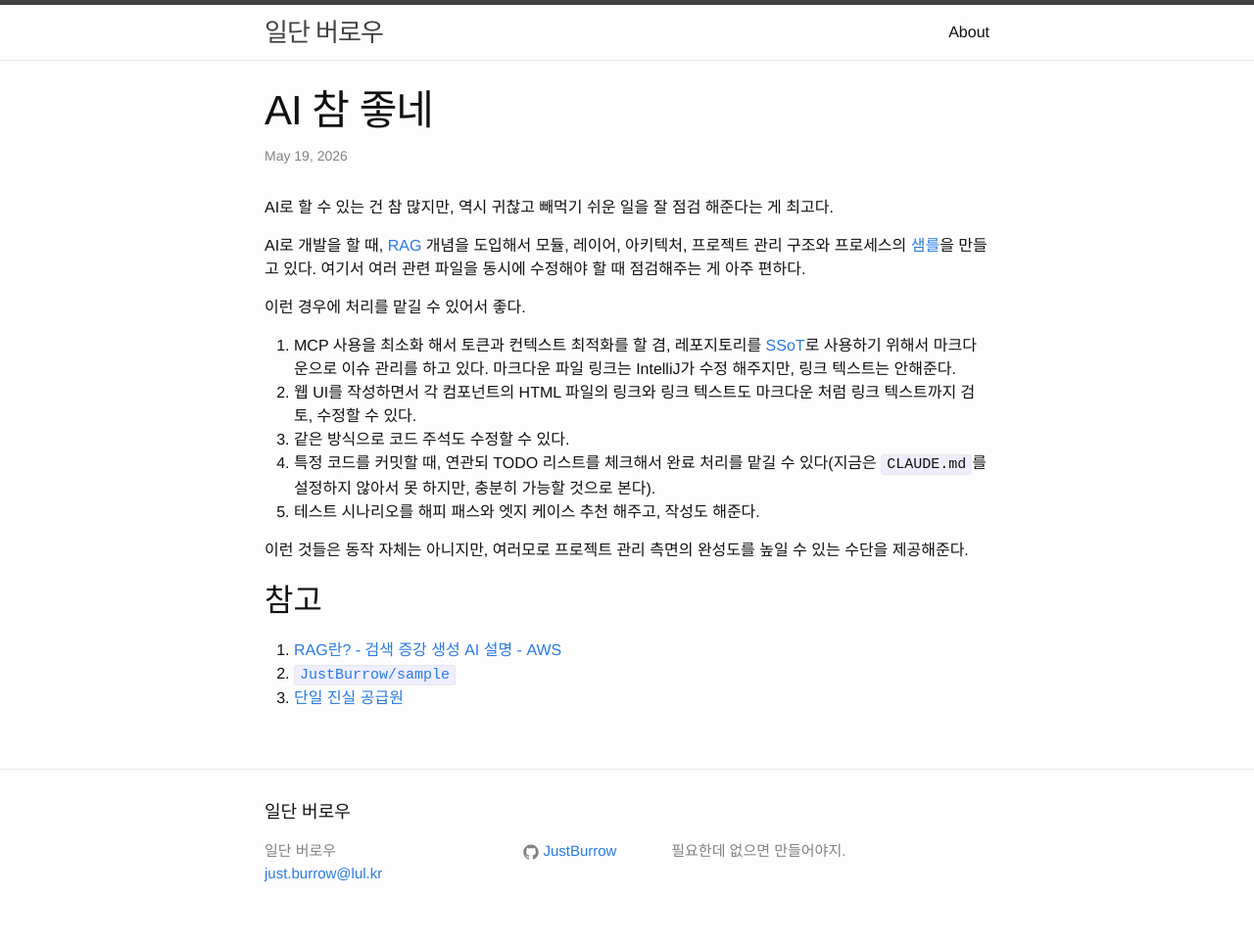
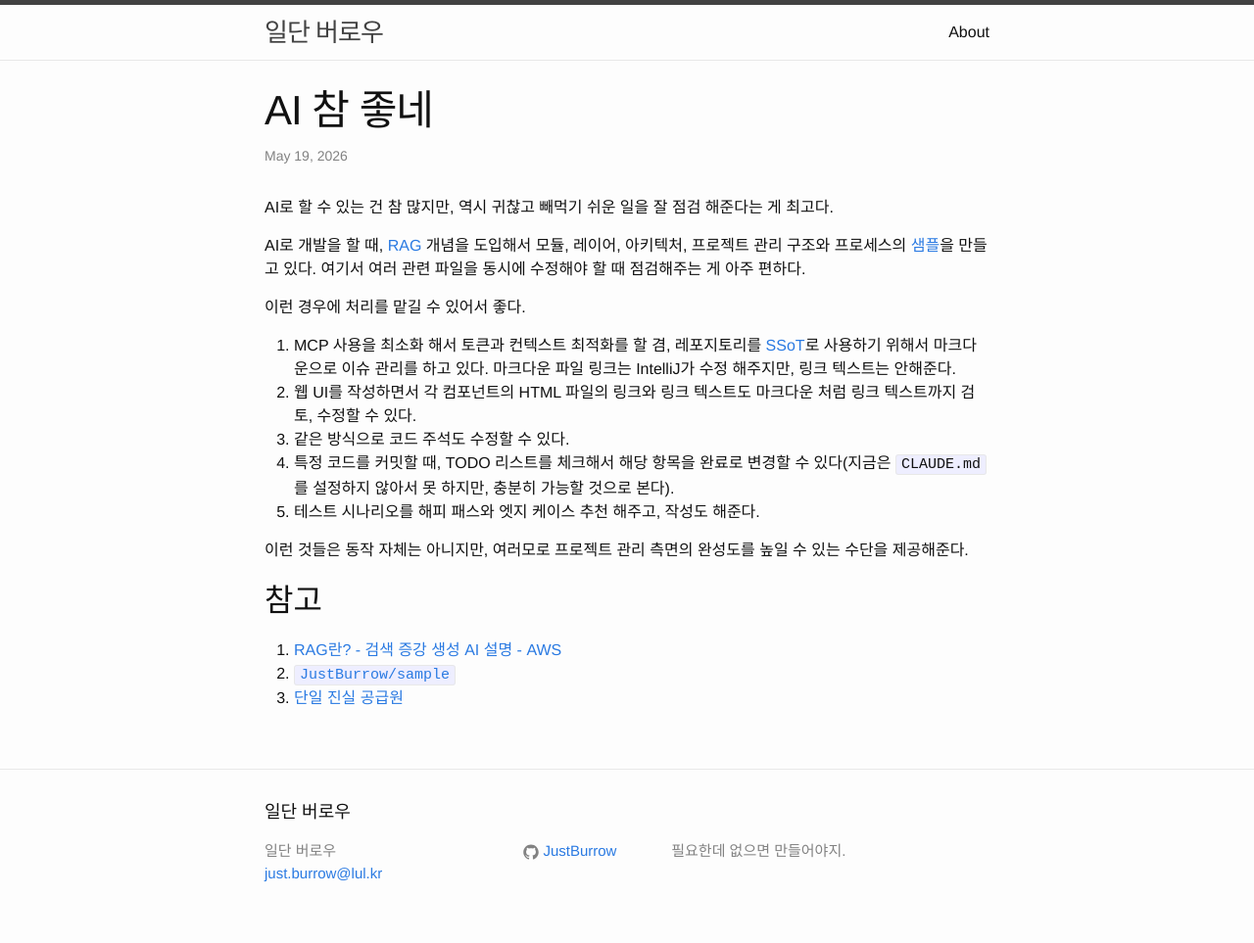
Before and after one commit to JustBurrow/JustBurrow.github.io, a Jekyll site: the page built from _posts/2026-05-19-ai-is-good.md, in a window 1280 px wide. Shown: the whole page at 98% size. Built offline with Jekyll 4.4.1, drawn with Linux system fonts in a browser that asks for light colours.

Commit message:
✏️ 오타 수정.

```diff
--- a/_posts/2026-05-19-ai-is-good.md
+++ b/_posts/2026-05-19-ai-is-good.md
@@ -5,14 +5,14 @@ title: "AI 참 좋네"
 
 AI로 할 수 있는 건 참 많지만, 역시 귀찮고 빼먹기 쉬운 일을 잘 점검 해준다는 게 최고다.
 
-AI로 개발을 할 때, [RAG][1] 개념을 도입해서 모듈, 레이어, 아키텍처, 프로젝트 관리 구조와 프로세스의 [샘를][2]을 만들고 있다. 여기서 여러 관련 파일을 동시에 수정해야 할 때 점검해주는 게 아주 편하다.
+AI로 개발을 할 때, [RAG][1] 개념을 도입해서 모듈, 레이어, 아키텍처, 프로젝트 관리 구조와 프로세스의 [샘플][2]을 만들고 있다. 여기서 여러 관련 파일을 동시에 수정해야 할 때 점검해주는 게 아주 편하다.
 
 이런 경우에 처리를 맡길 수 있어서 좋다.
 
 1. MCP 사용을 최소화 해서 토큰과 컨텍스트 최적화를 할 겸, 레포지토리를 [SSoT][3]로 사용하기 위해서 마크다운으로 이슈 관리를 하고 있다. 마크다운 파일 링크는 IntelliJ가 수정 해주지만, 링크 텍스트는 안해준다.
 2. 웹 UI를 작성하면서 각 컴포넌트의 HTML 파일의 링크와 링크 텍스트도 마크다운 처럼 링크 텍스트까지 검토, 수정할 수 있다.
 3. 같은 방식으로 코드 주석도 수정할 수 있다.
-4. 특정 코드를 커밋할 때, 연관되 TODO 리스트를 체크해서 완료 처리를 맡길 수 있다(지금은 `CLAUDE.md`를 설정하지 않아서 못 하지만, 충분히 가능할 것으로 본다).
+4. 특정 코드를 커밋할 때, TODO 리스트를 체크해서 해당 항목을 완료로 변경할 수 있다(지금은 `CLAUDE.md`를 설정하지 않아서 못 하지만, 충분히 가능할 것으로 본다).
 5. 테스트 시나리오를 해피 패스와 엣지 케이스 추천 해주고, 작성도 해준다.
 
 이런 것들은 동작 자체는 아니지만, 여러모로 프로젝트 관리 측면의 완성도를 높일 수 있는 수단을 제공해준다.
```
